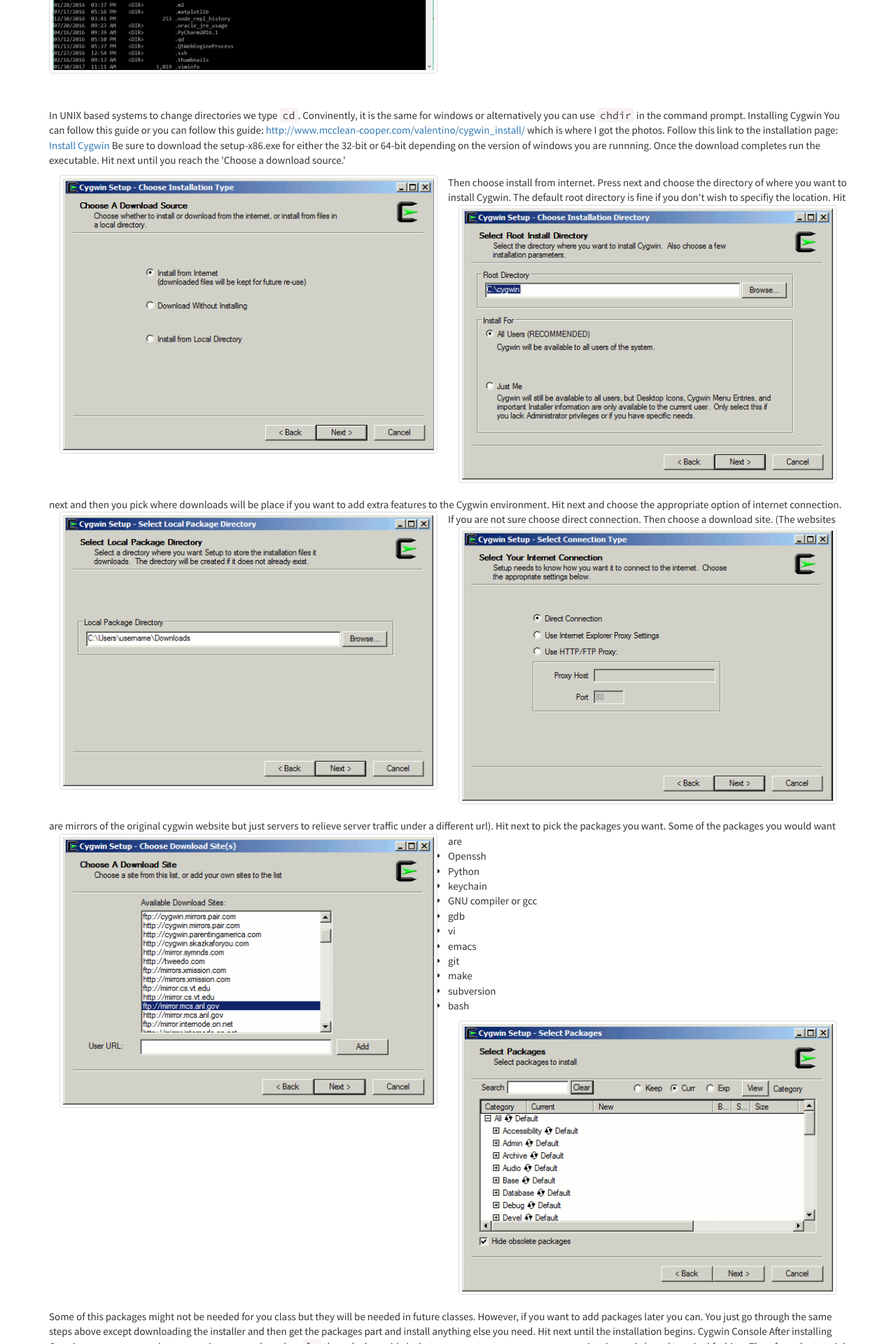
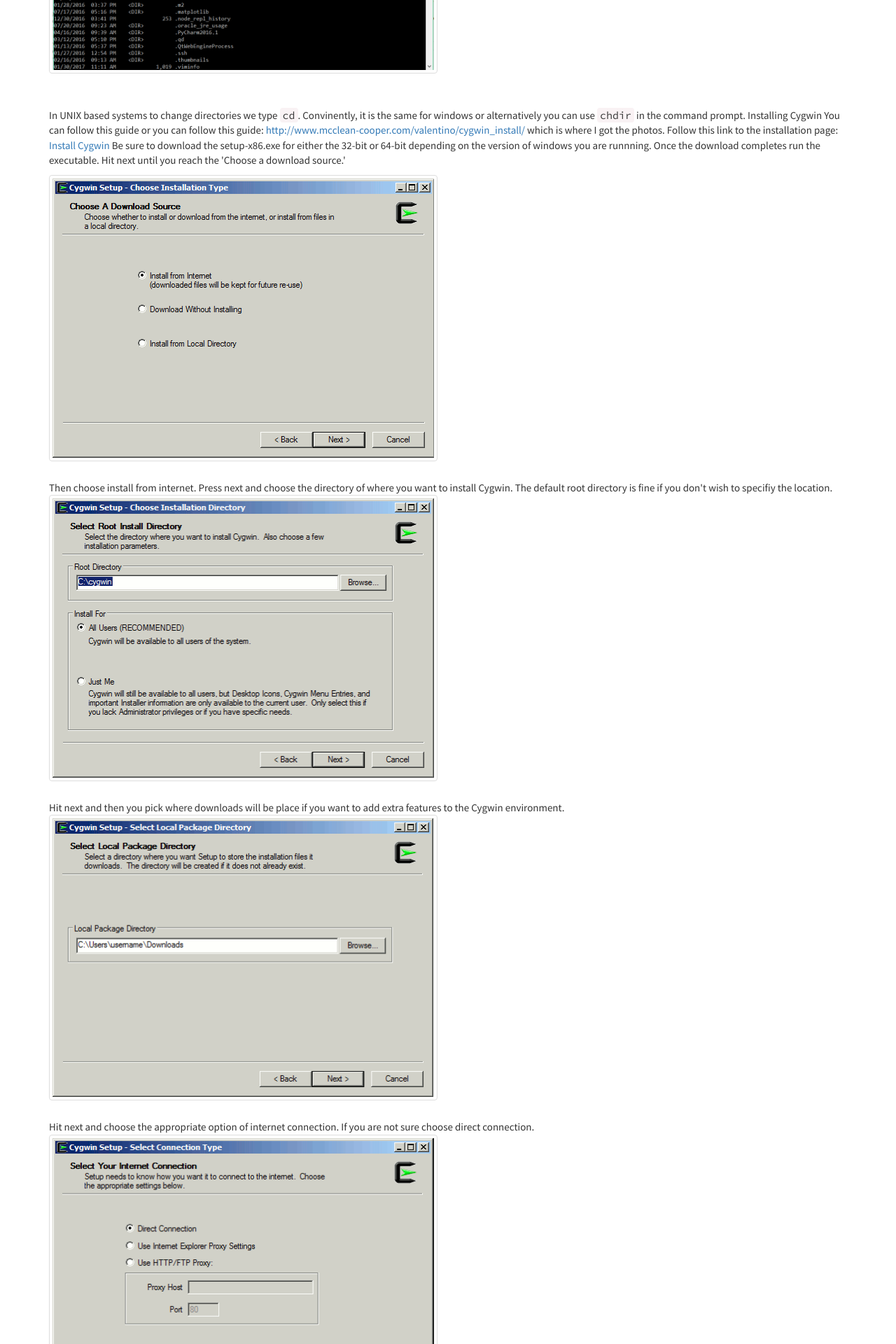
Before and after one commit to CSTutors/CSTutors.github.io, a Jekyll site: the page resources/windows_via_commandline.html, which Jekyll copies as it is, in a window 1280 px wide. Shown: the part 982-2902 px from the top of the page at 70% size. Built offline with Jekyll 4.4.1, drawn with Linux system fonts in a browser that asks for light colours; nearby versions of some CDN libraries.

Commit message:
fix image divs

```diff
--- a/resources/windows_via_commandline.html
+++ b/resources/windows_via_commandline.html
@@ -104,36 +104,46 @@
   Be sure to download the setup-x86.exe for either the 32-bit or 64-bit depending on the version of windows you are runnning.
 
 Once the download completes run the executable. Hit next until you reach the 'Choose a download source.'
+<div class="row" style="margin-bottom: 1ex;">
   <div class="col-lg-6 col-sm-8 col-12">
     <a href="assets/internet_install.gif" class="thumbnail">
       <img src="/assets/internet_install.gif" class="img-responsive" style="max-width: 100%;">
     </a>
   </div>
+</div>
 Then choose install from internet. Press next and choose the directory of where you want to install Cygwin. The default root directory is fine if you don't wish to specifiy the location.
+<div class="row" style="margin-bottom: 1ex;">
   <div class="col-lg-6 col-sm-8 col-12">
     <a href="assets/root_dir.gif" class="thumbnail">
       <img src="/assets/root_dir.gif" class="img-responsive" style="max-width: 100%;">
     </a>
   </div>
+</div>
 Hit next and then you pick where downloads will be place if you want to add extra features to the Cygwin environment.
+<div class="row" style="margin-bottom: 1ex;">
   <div class="col-lg-6 col-sm-8 col-12">
     <a href="assets/installation_dir.gif" class="thumbnail">
       <img src="/assets/installation_dir.gif" class="img-responsive" style="max-width: 100%;">
     </a>
   </div>
+</div>
 
 Hit next and choose the appropriate option of internet connection. If you are not sure choose direct connection.
+<div class="row" style="margin-bottom: 1ex;">
   <div class="col-lg-6 col-sm-8 col-12">
     <a href="assets/connection_type.gif" class="thumbnail">
       <img src="/assets/connection_type.gif" class="img-responsive" style="max-width: 100%;">
     </a>
   </div>
+</div>
 Then choose a download site. (The websites are
 mirrors of the original cygwin website but just servers to relieve server traffic under a different url).
+<div class="row" style="margin-bottom: 1ex;">
   <div class="col-lg-6 col-sm-8 col-12">
     <a href="assets/Downloadsite.gif" class="thumbnail">
       <img src="/assets/Downloadsite.gif" class="img-responsive" style="max-width: 100%;">
     </a>
+  </div>
 </div>
 Hit next to pick the packages you want. Some of the packages you would want are
 <ul>
@@ -150,10 +160,12 @@
   <li>bash</li>
 </ul>
 
+<div class="row" style="margin-bottom: 1ex;">
   <div class="col-lg-6 col-sm-8 col-12">
     <a href="assets/packages.gif" class="thumbnail">
       <img src="/assets/packages.gif" class="img-responsive" style="max-width: 100%;">
     </a>
+  </div>
 </div>
 Some of this packages might not be needed for you class but they will be needed in future classes. However, if you want to add packages later you can. You just go through the same steps above except downloading the installer and then get the packages part and install anything else you need.
 Hit next until the installation begins.
```
Lines whose indentation alone changed are shown as unchanged.
